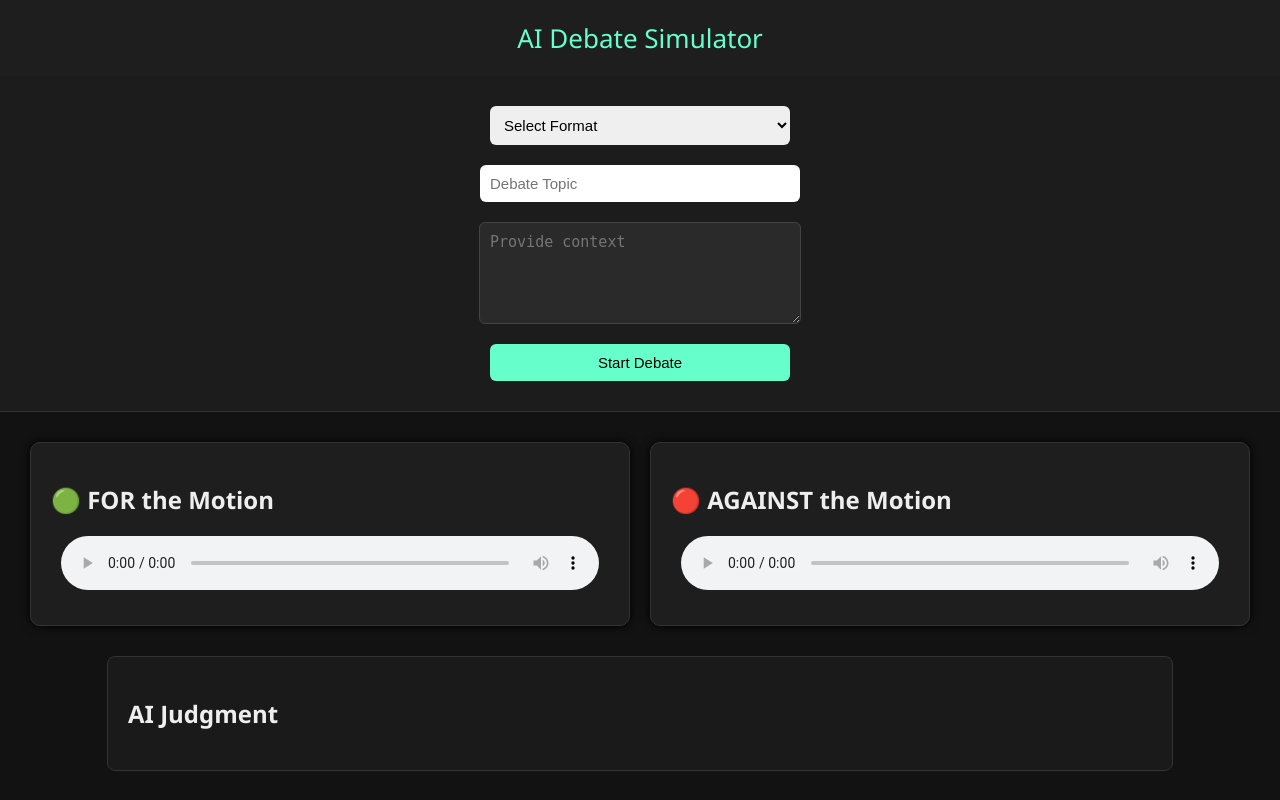
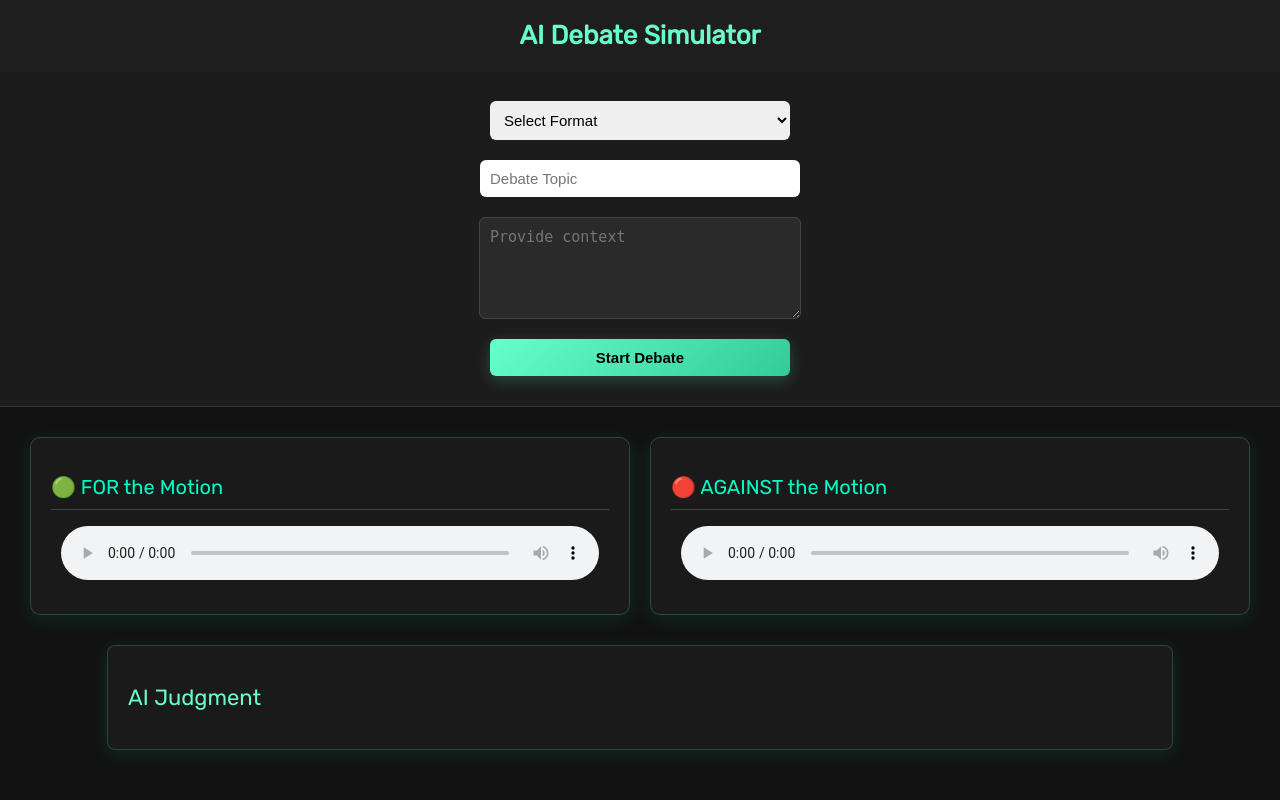
Before and after one commit to Niterousnebula/IDL-Debate-Hackathon-25, a Flask app: page / in a window 1280 px wide. Run offline with Flask 3, Linux system fonts and the light colour scheme; some libraries are stand-ins or nearby versions.

Commit message:
Enhanced frontend

```diff
--- a/debate_ai_langchain/templates/index.html
+++ b/debate_ai_langchain/templates/index.html
@@ -4,10 +4,15 @@
   <meta charset="UTF-8" />
   <title>AI Debate (Live)</title>
   <script src="https://cdn.socket.io/4.7.2/socket.io.min.js"></script>
+  <link href="https://fonts.googleapis.com/css2?family=Rubik&display=swap" rel="stylesheet">
   <style>
+    * {
+      transition: all 0.3s ease;
+    }
+
     body {
       margin: 0;
-      font-family: 'Segoe UI', sans-serif;
+      font-family: 'Rubik', sans-serif;
       background-color: #121212;
       color: #eee;
     }
@@ -18,6 +23,8 @@
       font-size: 26px;
       background-color: #1e1e1e;
       color: #66ffcc;
+      box-shadow: 2px 2px 5px 1px #fff;
+
     }
 
     form {
@@ -45,10 +52,21 @@
     }
 
     button {
-      background-color: #66ffcc;
+      background: linear-gradient(135deg, #66ffcc, #33cc99);
       color: #000;
-      cursor: pointer;
+      font-weight: bold;
+      border: none;
+      transition: all 0.3s ease-in-out;
+      box-shadow: 0 4px 15px rgba(102, 255, 204, 0.2);
     }
+
+    button:hover {
+      background: #000;
+      color: #66ffcc;
+      border: 2px solid #66ffcc;
+      transform: scale(1.05);
+    }
+
 
     .debate-container {
       display: flex;
@@ -68,6 +86,32 @@
       box-shadow: 0 0 10px #000;
     }
 
+    .speech:hover {
+      transform: translateY(-5px);
+      box-shadow: 0 8px 30px rgba(0, 255, 204, 0.15);
+    }
+
+    .speech h2 {
+      font-size: 20px;
+      color: #00ffc3;
+      border-bottom: 1px solid #444;
+      padding-bottom: 10px;
+      margin-bottom: 15px;
+      display: flex;
+      align-items: center;
+      gap: 10px;
+    }
+
+    pre {
+      white-space: pre-wrap;
+      word-wrap: break-word;
+      line-height: 1.6;
+      color: #e0fdfa;
+      font-size: 16px;
+      max-height: 300px;
+    }
+
+
     .results, .winner-banner {
       padding: 20px;
       background-color: #1a1a1a;
@@ -76,6 +120,14 @@
       border: 1px solid #333;
       width: 80%;
     }
+
+    .speech, .results, .winner-banner {
+      background: rgba(30, 30, 30, 0.7);
+      backdrop-filter: blur(10px);
+      box-shadow: 0 4px 20px rgba(0, 255, 200, 0.1);
+      border: 1px solid rgba(102, 255, 204, 0.2);
+    }
+
 
     .highlight {
       color: #00ff99;
@@ -113,8 +165,17 @@
     .loader-progress {
       height: 100%;
       width: 0%;
-      background-color: #66ffcc;
+      background: linear-gradient(
+        90deg,
+        #66ffcc 0%,
+        #33cc99 25%,
+        #00cc88 50%,
+        #33cc99 75%,
+        #66ffcc 100%
+      );
+      transition: width 0.3s ease;
     }
+
     .form-fields {
       display: flex;
       flex-direction: column;
@@ -126,10 +187,18 @@
       margin-bottom: 10px;
     }
 
+    h2 {
+      color: #66ffcc;
+      font-size: 22px;
+      margin-bottom: 10px;
+      font-weight: 500;
+    }
+
+
   </style>
 </head>
 <body>
-  <header> AI Debate Simulator</header>
+  <header style="font-weight:700"> AI Debate Simulator</header>
 
   <div id="loading-screen">
     <div>Generating debate, please wait...</div>
```
Lines whose indentation alone changed are shown as unchanged.
